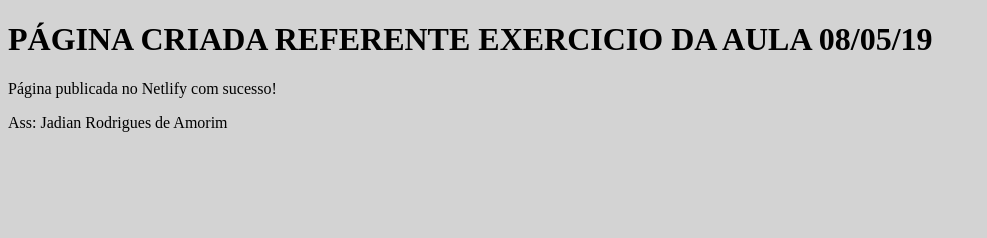
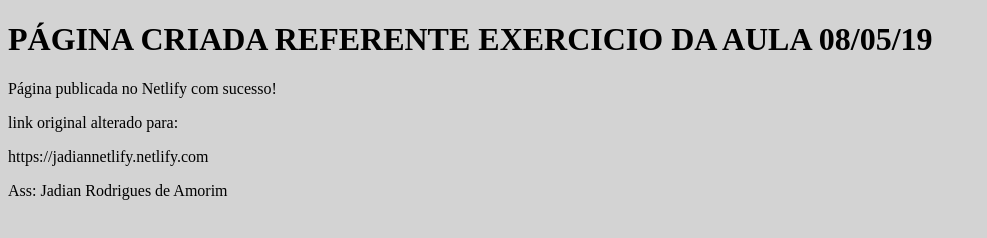
Before and after one commit to JadianR/ExercicioNetlifySolicitado, a plain HTML site: page index.html in a window 1280 px wide. Shown: the whole page, without its empty margins (0-987 px from the left). Drawn offline with Linux system fonts and the light colour scheme.

Commit message:
pagina atualizada

```diff
--- a/index.html
+++ b/index.html
@@ -15,6 +15,10 @@
 
 	<p>Página publicada no Netlify com sucesso!</p>
 
+	<p>link original alterado para:</p>
+
+	https://jadiannetlify.netlify.com
+
 	<p>Ass: Jadian Rodrigues de Amorim</p>
 
 </body>
```
